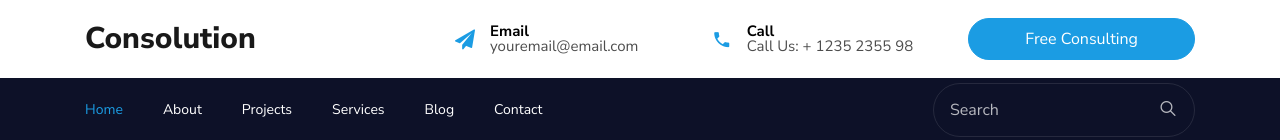
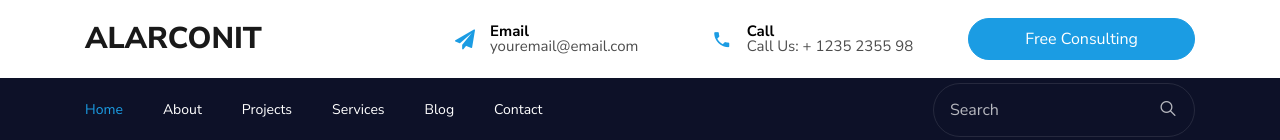
Before and after one commit to aalarcon79/alarconit, a plain HTML site: page index.html in a window 1280 px wide. Shown: the top 140 px of the page. Drawn offline with Linux system fonts and the light colour scheme; some packages are replaced by stand-ins of ours; no server answers; files whose address does not match are found by name.

Commit message:
logo cabecera
logo alarconit

```diff
--- a/index.html
+++ b/index.html
@@ -27,7 +27,7 @@
     	<div class="container">
     		<div class="row no-gutters d-flex align-items-center align-items-stretch">
     			<div class="col-md-4 d-flex align-items-center py-4">
-    				<a class="navbar-brand" href="index.html">Consolution</a>
+    				<a class="navbar-brand" href="index.html">ALARCONIT</a>
     			</div>
 	    		<div class="col-lg-8 d-block">
 		    		<div class="row d-flex">
```
Also changed, not shown: images/alarconit_logo.png (added).
